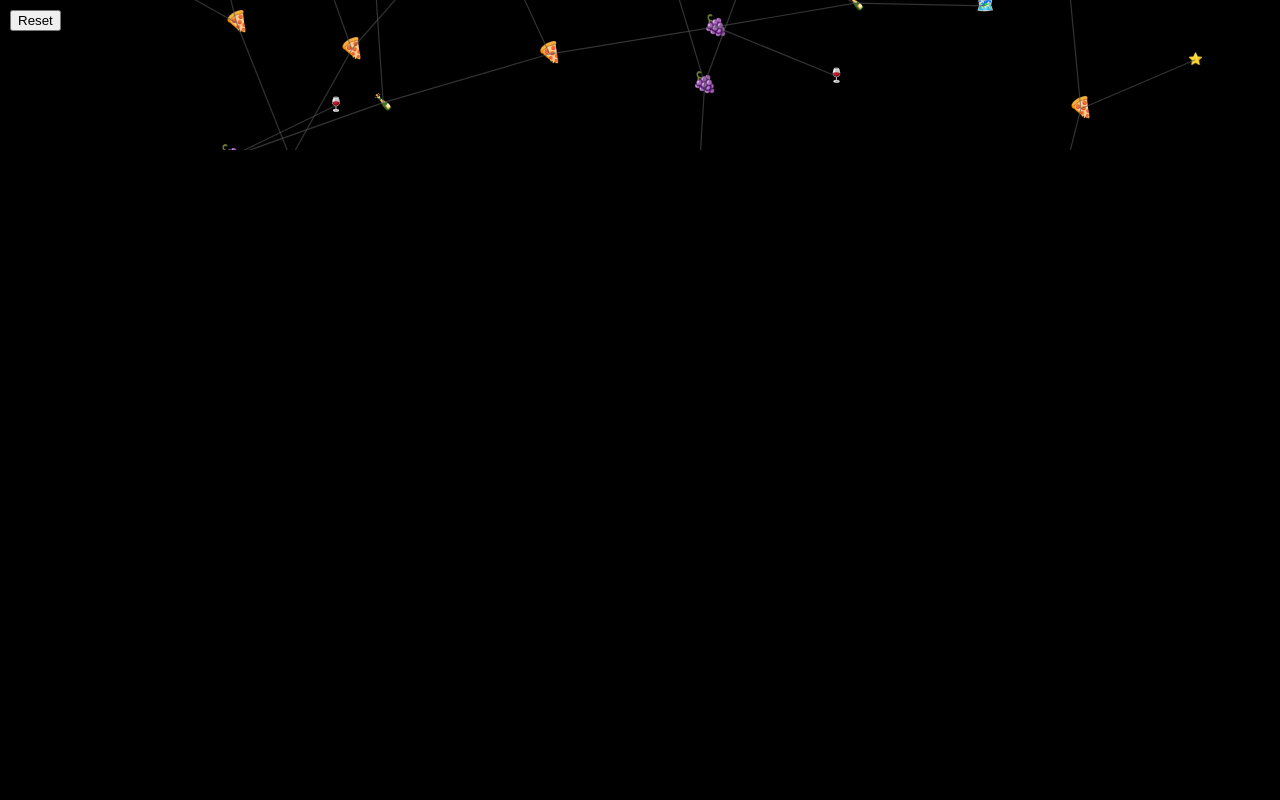
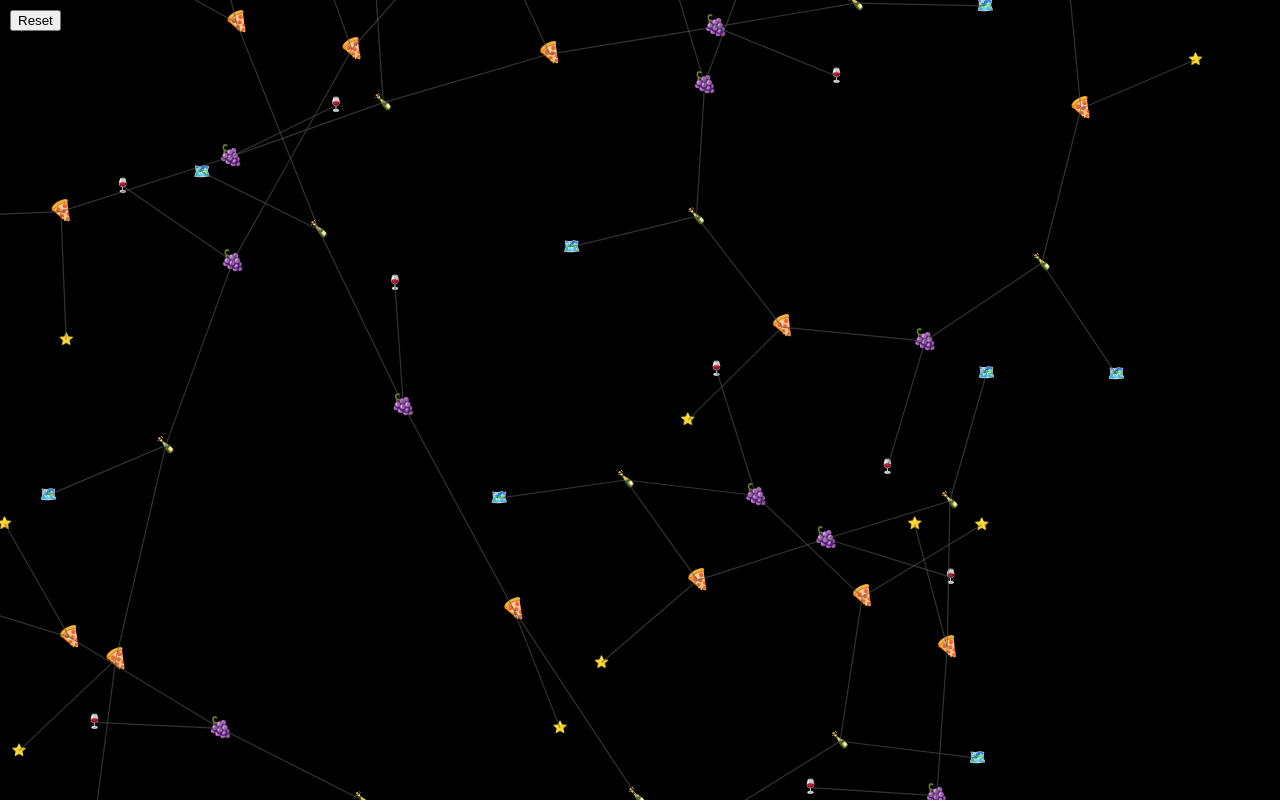
Before and after one commit to vprndsg/pizzawineclub, a plain HTML site: page index.html in a window 1280 px wide. Drawn offline with nearby package versions, Linux system fonts and the light colour scheme.

Commit message:
Update index.html

```diff
--- a/index.html
+++ b/index.html
@@ -4,6 +4,8 @@
 <meta charset="UTF-8"><title>Cosmic Pizza-Wine Explorer</title>
 <style>
 body{margin:0;background:#000;color:#fff;font-family:monospace;overflow:hidden}
+  html,body{height:100%;}
+#viz{display:block;width:100%;height:100%;}
 .node{text-anchor:middle;dominant-baseline:middle;cursor:pointer}
 .link{stroke:#555;stroke-width:1.2px;opacity:.6}
 .focus{outline:2px dashed #0f0}
```
